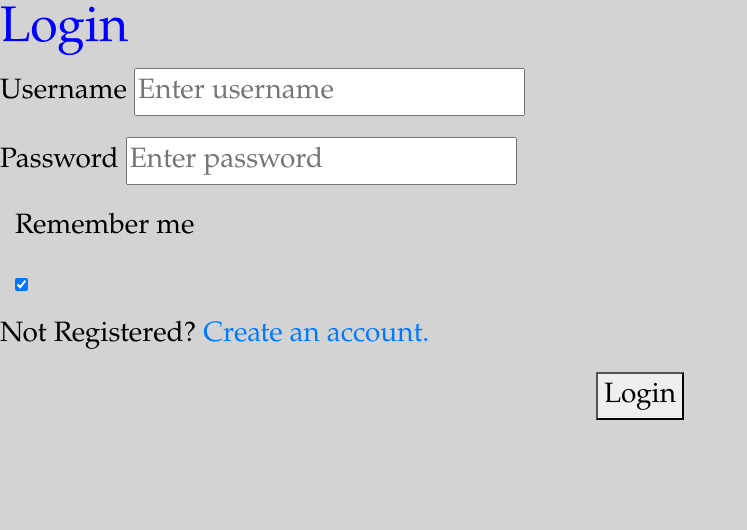
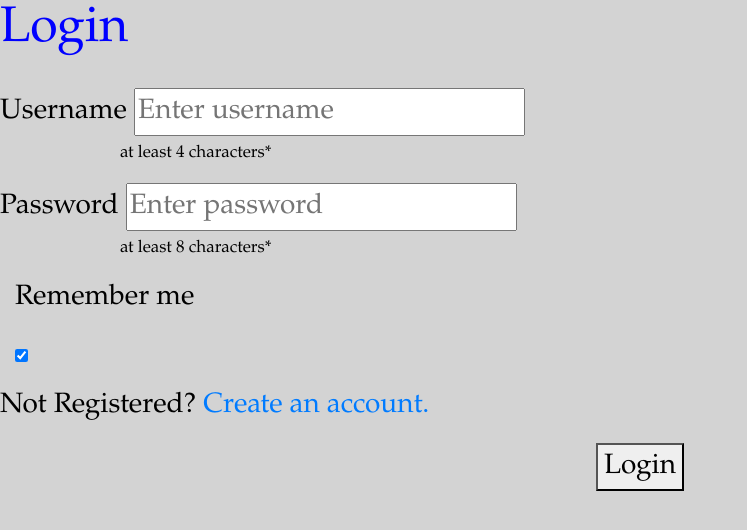
Before and after one commit to shekark642/P3-Prophets, a Flask app: page /login in a window 1280 px wide. Shown: the part 77-607 px from the top of the page, without its empty margins (0-747 px from the left). Run offline with Flask 2, Linux system fonts and the light colour scheme; some libraries are stand-ins or nearby versions.

Commit message:
added the 4 character/ 8 character requirement for login

```diff
--- a/templates/login.html
+++ b/templates/login.html
@@ -9,16 +9,20 @@
 
 <body style = "color: black; font-family: Garamond, serif; font-size: 28px; background-color:lightgray"></body>
   <form class="form-signin" method="POST" action="/login">
-    <h2 class="form-signin-heading" style="color:blue; font-size: 50px">Login</h2>
+    <h2 class="form-signin-heading" style="color:blue; font-size: 50px; height:80px">Login</h2>
     <!-- IMPORTANT - GENERATES CSRF TOKEN -->
     <input type="hidden" name="csrf_token" value="{{ csrf_token() }}"/>
 	<div class="form-group required">
 		<label class="control-label form-labels" for="username">Username</label>
     	<input class="form-input" id="username" name="username" required type="text" placeholder="Enter username" value="">
-  	</div>
+		<p style = "font-size: 17px; padding-left: 120px">at least 4 characters*</p>
+
+
+	</div>
 	<div class="form-group required">
 		<label class="control-label form-labels" for="password">Password</label>
         <input class="form-input" id="password" name="password" required type="password" placeholder="Enter password" value="">
+		<p style = "font-size: 17px; padding-left: 120px">at least 8 characters*</p>
  	</div>
     <label class="container">
     	<p class="RM">Remember me</p>
```
